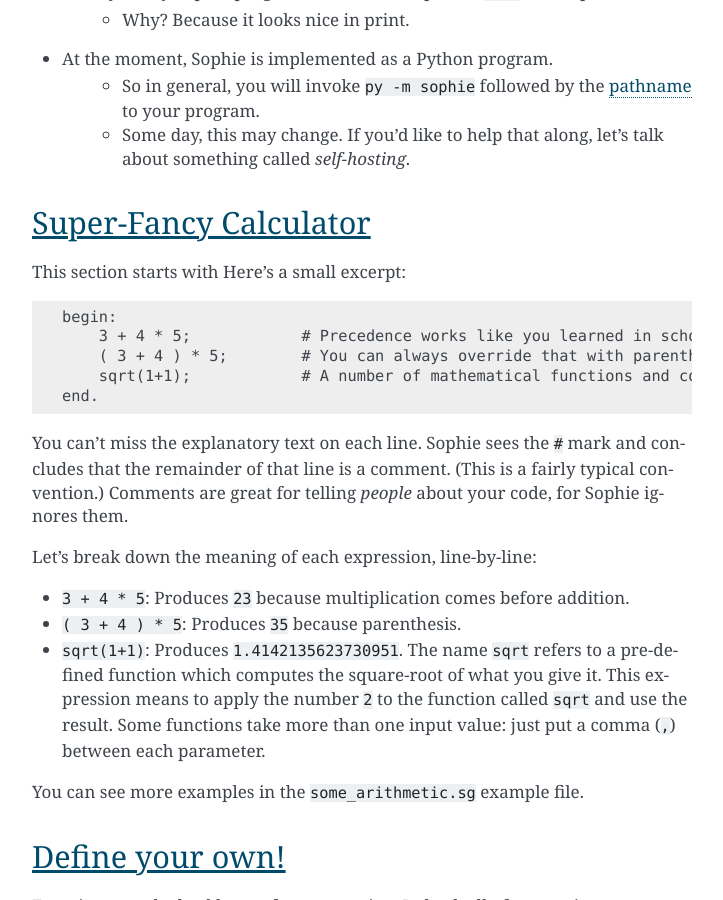
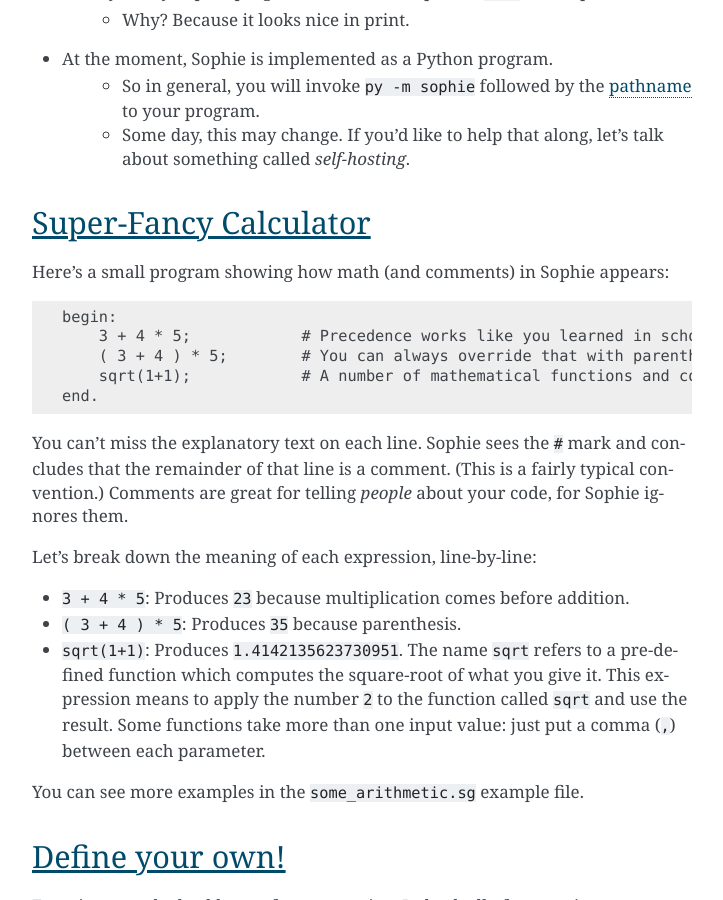
Before and after one commit to kjosib/sophie, a Sphinx documentation site: the page built from docs/learn.rst, in a window 1280 px wide and 900 px high, scrolled down 1688 px. Shown: the whole window, without its empty margins (388-1111 px from the left). Built offline with Sphinx 7.4.7, drawn with Linux system fonts in a browser that asks for light colours.

Commit message:
Update learn.rst

```diff
--- a/docs/learn.rst
+++ b/docs/learn.rst
@@ -61,7 +61,7 @@ Let's break this down:
 Super-Fancy Calculator
 --------------------------
 
-This section starts with  Here's a small excerpt::
+Here's a small program showing how math (and comments) in Sophie appears::
 
     begin:
         3 + 4 * 5;            # Precedence works like you learned in school.
```
